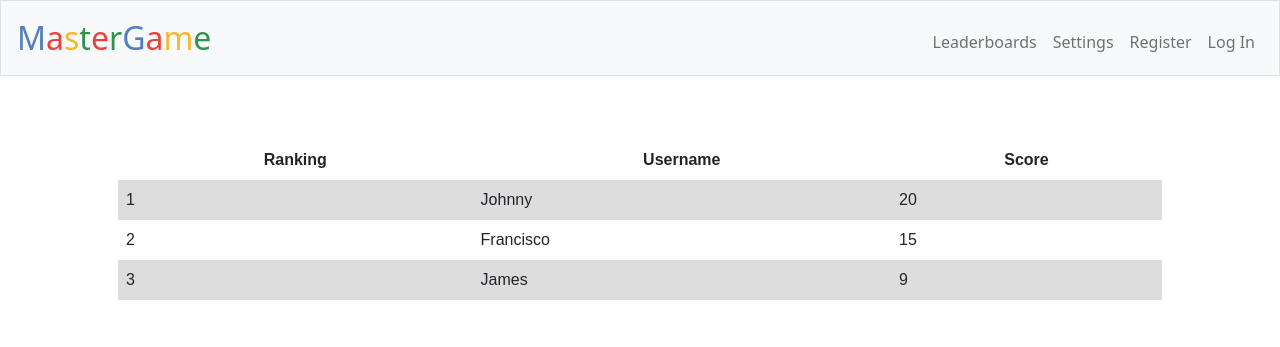
After one commit to bellfrank/Mastermind, a Django app: page /leaderboard in a window 1280 px wide. The commit adds this page. Shown: the top 347 px of the page. Run offline with Django 4.2, Linux system fonts and the light colour scheme; some libraries are stand-ins or nearby versions.

Commit message:
fixing bugs

```diff
--- a/helpers.py
+++ b/helpers.py
@@ -1,3 +1,9 @@
 def numcheck(number):
     if number <= 7 and number >= 0:
         return True
+
+
+
+class combinations:
+    guess = ""
+    feedback = ""
--- a/mastergame/templates/mastergame/layout.html
+++ b/mastergame/templates/mastergame/layout.html
@@ -31,7 +31,7 @@
                     </ul>
                 {% else %}
                     <ul class="navbar-nav ml-auto mt-2">
-                        <li class="nav-item"><a class="nav-link" href="{% url 'mastergame:login' %}">Leaderboards</a></li>
+                        <li class="nav-item"><a class="nav-link" href="{% url 'mastergame:leaderboard' %}">Leaderboards</a></li>
                         <li class="nav-item"><a class="nav-link" href="{% url 'mastergame:settings' %}">Settings</a></li>
                         <li class="nav-item"><a class="nav-link" href="{% url 'mastergame:register' %}">Register</a></li>
                         <li class="nav-item"><a class="nav-link" href="{% url 'mastergame:login' %}">Log In</a></li>
--- /dev/null
+++ b/mastergame/templates/mastergame/leaderboards.html
@@ -0,0 +1,31 @@
+{% extends "mastergame/layout.html" %}
+{% load static %}
+
+
+{% block body %}
+<main class="container p-5">
+<table>
+    <tr>
+        <th>Ranking</th>
+        <th>Username</th>
+        <th>Score</th>
+    </tr>
+    <tr>
+        <td>1</td>
+        <td> Johnny </td>
+        <td> 20 </td>
+    </tr>
+    <tr>
+        <td>2</td>
+        <td> Francisco </td>
+        <td>15</td>
+    </tr>
+    <tr>
+        <td>3</td>
+        <td> James </td>
+        <td>9</td>
+    </tr>
+</table>
+</main>
+
+{% endblock %}
--- a/mastergame/urls.py
+++ b/mastergame/urls.py
@@ -13,4 +13,5 @@ urlpatterns = [
     path("add", views.add, name="add"),
     path("reset", views.reset, name="reset"),
     path("settings", views.settings, name="settings"),
+    path("leaderboard", views.leaderboard, name="leaderboard"),
 ]
--- a/mastergame/views.py
+++ b/mastergame/views.py
@@ -10,9 +10,10 @@ from django.core.mail import send_mail
 from django.urls import reverse
 import datetime
 import requests
+import time
 
 # import helper function
-from helpers import numcheck
+from helpers import numcheck, combinations
 
 # import Models
 from .models import User
@@ -92,14 +93,16 @@ def add(request):
             return render(request, "mastergame/index.html",{
             "now": datetime.datetime.now(),
             "message": "invalid input",
-            "tasks": request.session["combinations"],
+            "combinations": request.session["combinations"],
             "attempts": request.session["attempts"],
             "score": request.session["score"]
         })
 
         # Checking user input against API number and generates feedback
+        guess_comb = [comb1, comb2, comb3, comb4]
+
         if comb1 == int(numbers[0]) and comb2 == int(numbers[2]) and comb3 == int(numbers[4]) and comb4 == int(numbers[6]):
-            guess_message = "Well done! You guessed the correct 4 digit number :)"
+            guess_message = "Well done! You guessed the correct number :)"
             request.session["score"] += 1
 
         elif comb1 == int(numbers[0]) or comb2 == int(numbers[2]) or comb3 == int(numbers[4]) or comb4 == int(numbers[6]):
@@ -109,13 +112,13 @@ def add(request):
             guess_message = "Your guess was incorrect :("
 
         # Add user guess to history of guesses
-        request.session["combinations"] += [[comb1, comb2, comb3, comb4]]
+        request.session["combinations"] += [f"{comb1}  {comb2}  {comb3}  {comb4} - {guess_message}"]
         request.session["attempts"] -= 1
 
 
         return render(request, "mastergame/index.html",{
             "now": datetime.datetime.now(),
-            "tasks": request.session["combinations"],
+            "combinations": request.session["combinations"],
             "attempts": request.session["attempts"],
             "score": request.session["score"],
             "guess_message": guess_message,
@@ -126,6 +129,9 @@ def add(request):
 
 
 def reset(request):
+    # resets number by allowing API to get called again, once
+    global API_CALL
+    API_CALL = False
     if request.user.is_authenticated:
         request.session["user_combinations"] = []
         request.session["user_attempts"] = 10
@@ -144,6 +150,9 @@ def reset(request):
 
 def settings(request):
     return render(request, "mastergame/settings.html")
+
+def leaderboard(request):
+    return render(request, "mastergame/leaderboards.html")
 
 
 ########################## USER REGISTRATION  ############################################
```
Also changed, not shown: mastergame/templates/mastergame/index.html (+11 -8 lines), README.md, db.sqlite3.
